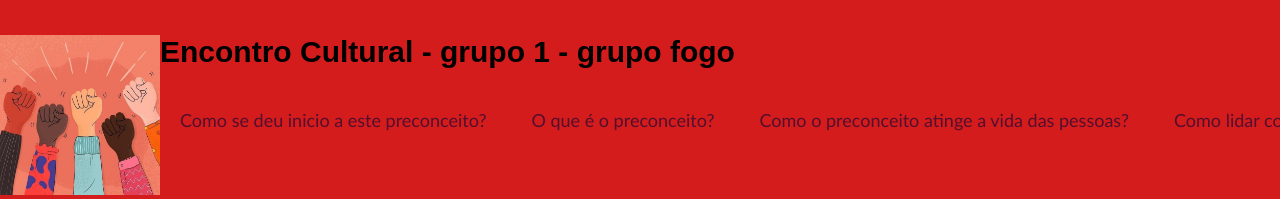
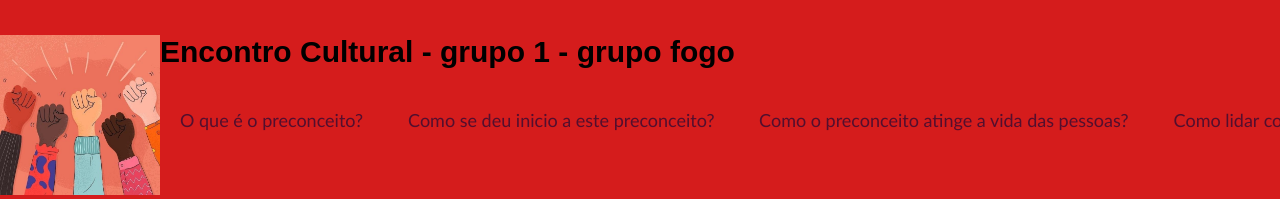
Before and after one commit to Lorenz0pl/lorenz0pl.github.io, a plain HTML site: page index.html in a window 1280 px wide. Shown: the top 199 px of the page. Drawn offline with Linux system fonts and the light colour scheme.

Commit message:
index.html

```diff
--- a/index.html
+++ b/index.html
@@ -93,8 +93,8 @@ span{
 
 
 		  <ul>
-			<li><a href="#i1">Como se deu inicio a este preconceito?</a></li>
-			<li><a href="#i2">O que é o preconceito?</a></li>
+			<li><a href="#i1">O que é o preconceito?</a></a></li>
+			<li><a href="#i2">Como se deu inicio a este preconceito?</li>
 			<li><a href="#i3">Como o preconceito atinge a vida das pessoas?</a></li>
 			<li><a href="#i4">Como lidar com o preconceito?</a></li>
 		  </ul>
```
